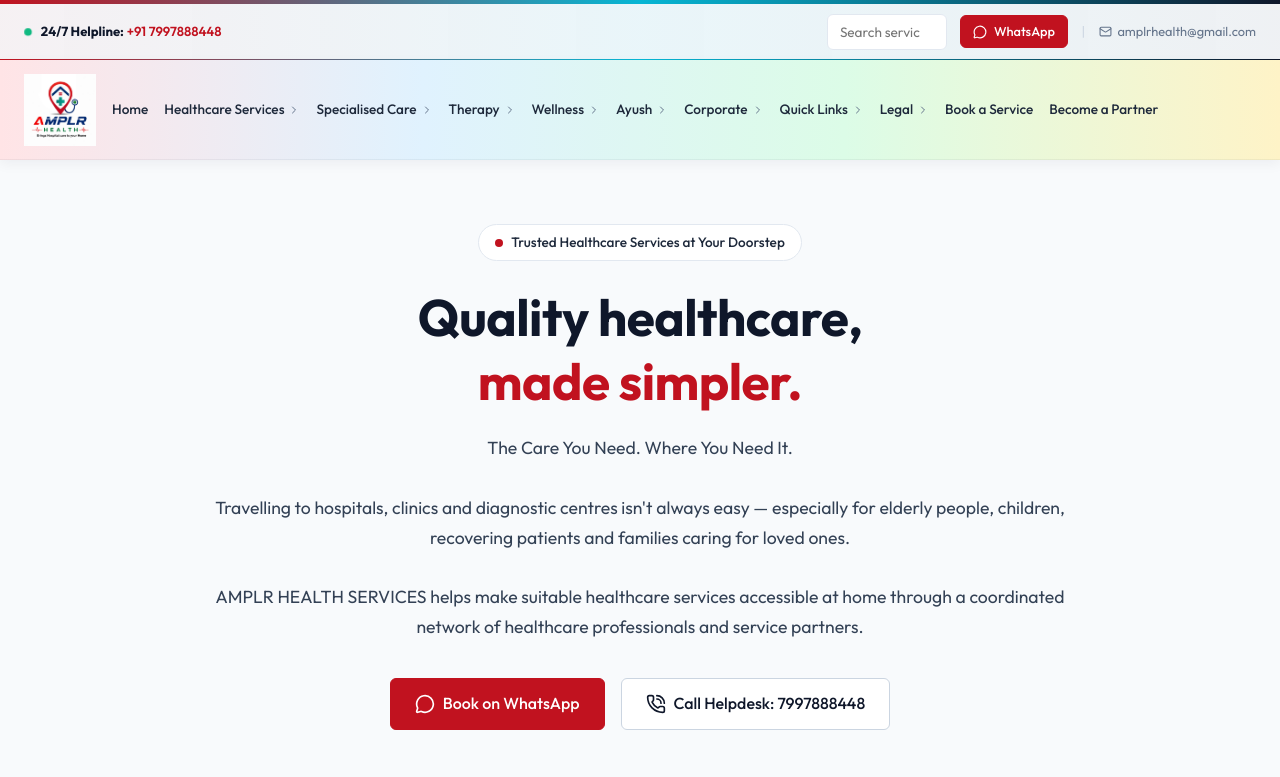
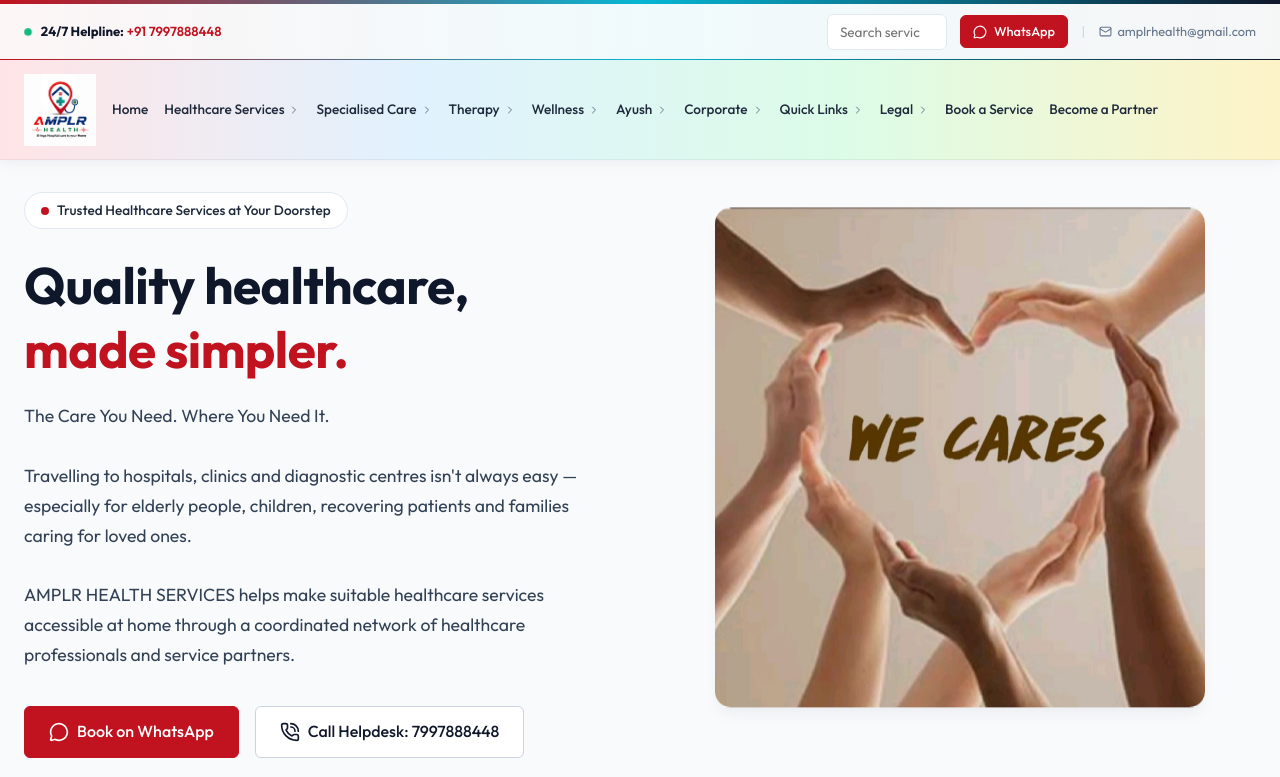
Before and after one commit to AutomatexaiAccount/AMPLR-HEALTH, a React (Vite) app: page / in a window 1280 px wide. Shown: the top 777 px of the page. Built offline with nearby package versions, Linux system fonts and the light colour scheme.

Commit message:
feat: redesign hero banner layout, add WeCares image, and fix sticky header

```diff
--- a/src/App.jsx
+++ b/src/App.jsx
@@ -261,8 +261,10 @@
         {/* Booking Modal */}
         <BookingModal isOpen={bookingModalOpen} onClose={() => setBookingModalOpen(false)} />
 
-        {/* ── TOP BAR ── */}
-        <div className="top-bar">
+        {/* ── STICKY HEADER WRAPPER ── */}
+        <div className="header-sticky-wrapper">
+          {/* ── TOP BAR ── */}
+          <div className="top-bar">
           <div className="container top-bar-inner">
             <div className="top-bar-left">
               <span className="live-pulse" aria-hidden="true"></span>
@@ -733,6 +735,7 @@
             </div>
           </div>
         </header>
+        </div>
 
             <Routes>
           <Route path="/" element={<Home />} />
--- a/src/index.css
+++ b/src/index.css
@@ -35,7 +35,7 @@
 }
 
 html, body {
-  overflow-x: hidden;
+  overflow-x: clip;
   width: 100%;
   max-width: 100%;
   background-color: var(--bg-main);
@@ -49,7 +49,7 @@
 }
 
 .app {
-  overflow-x: hidden;
+  overflow-x: clip;
   width: 100%;
   position: relative;
   padding-bottom: 90px;
@@ -177,10 +177,15 @@
 /* ============================================================
    MAIN NAVBAR (SOLID, NO GLASSMORPHISM)
    ============================================================ */
-.navbar-wrapper {
+.header-sticky-wrapper {
   position: sticky;
   top: 0;
-  z-index: 1001;
+  z-index: 1005;
+  width: 100%;
+  background: var(--surface);
+}
+
+.navbar-wrapper {
   width: 100%;
 }
 
@@ -736,14 +741,14 @@
    HERO BANNER SECTION
    ============================================================ */
 .hero-banner {
-  min-height: clamp(50vh, 70vh, 80vh);
+  min-height: calc(100vh - 135px); /* Accounts for top-bar and navbar height */
   display: flex;
   align-items: center;
   background: var(--bg-main); /* solid light background, no strong gradient */
   color: var(--navy-light);
   position: relative;
   overflow: hidden;
-  padding: clamp(3rem, 5vw, 5rem) 0;
+  padding: 2rem 0;
   border-bottom: 1px solid var(--border-subtle);
 }
 
@@ -751,16 +756,31 @@
   position: relative;
   z-index: 2;
   width: 100%;
-  display: flex;
-  justify-content: center;
-  text-align: center;
+  display: grid;
+  grid-template-columns: 1fr;
+  gap: 2rem;
+  align-items: center;
+}
+
+@media (min-width: 992px) {
+  .hero-container {
+    grid-template-columns: 1fr 1fr;
+    gap: 3rem;
+  }
 }
 
 .hero-content {
-  max-width: 900px;
   display: flex;
   flex-direction: column;
-  align-items: center;
+  align-items: flex-start;
+  text-align: left;
+}
+
+@media (max-width: 991px) {
+  .hero-content {
+    align-items: center;
+    text-align: center;
+  }
 }
 
 .hero-badge {
@@ -843,6 +863,43 @@
   align-items: center;
   justify-content: center;
   flex-shrink: 0;
+}
+
+@media (max-width: 991px) {
+  .hero-metrics {
+    justify-content: center;
+    margin: 0 auto;
+  }
+  .hero-buttons {
+    justify-content: center;
+  }
+}
+
+/* Hero Image Wrapper */
+.hero-image-wrapper {
+  display: flex;
+  justify-content: center;
+  align-items: flex-start;
+  align-self: flex-start;
+  position: relative;
+  width: 100%;
+  padding-top: 1rem;
+}
+
+.hero-image {
+  max-width: 100%;
+  height: auto;
+  border-radius: 16px;
+  box-shadow: var(--shadow-lg);
+  object-fit: cover;
+  animation: float 6s ease-in-out infinite;
+  max-height: 500px;
+}
+
+@keyframes float {
+  0% { transform: translateY(0px); }
+  50% { transform: translateY(-15px); }
+  100% { transform: translateY(0px); }
 }
 
 .metric-val {
--- a/src/pages/Home.jsx
+++ b/src/pages/Home.jsx
@@ -101,6 +101,14 @@
                 </div>
               </div>
             </div>
+          </div>
+
+          <div className="hero-image-wrapper">
+            <img
+              src="/WeCares.jpg"
+              alt="Healthcare professionals caring for you"
+              className="hero-image"
+            />
           </div>
         </div>
       </section>
```
Also changed, not shown: public/WeCares.jpg (added), 1 other file (tests, documents, lock files or other folders).
